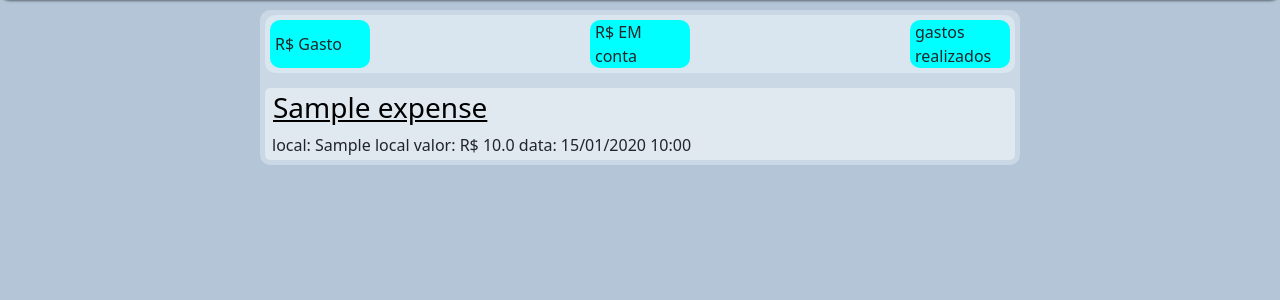
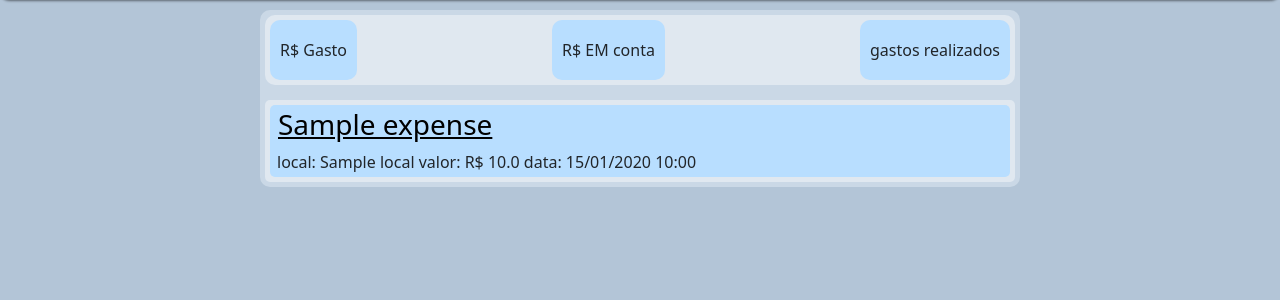
Before and after one commit to felipe-fjs/registro_de_gastos, a Flask app: page / in a window 1280 px wide. Shown: the part 56-356 px from the top of the page. Run offline with Flask 3, Linux system fonts and the light colour scheme; a user stored in the database is signed in; tables that the repository leaves empty hold one stand-in row (values such as "Sample post"); parts of the project's set-up code (start-up, migrations or seed data) failed here and were passed over; some libraries are stand-ins or nearby versions.

Commit message:
Update style.css
atualizando titulos e formas da home expenses

```diff
--- a/app/static/css/expenses/style.css
+++ b/app/static/css/expenses/style.css
@@ -22,11 +22,12 @@
     width: 100%;
     height: fit-content;
     border-radius: 10px;
-    background-color: rgba(240, 248, 255, 0.364);
+    background-color: rgba(255, 255, 255, 0.403);
 
     display: flex;
     flex-flow: row nowrap;
     justify-content: space-between;
+    align-items: center;
 
     margin-bottom: 15px;
     padding: 5px 5px;
@@ -37,19 +38,44 @@
     display: flex;
     align-items: center;
     padding: 0 5px;
-    width: 100px;
-    background-color: aqua;
+    width: fit-content;
+    height: 60px;
+    background-color: rgb(220, 238, 254);
     border-radius: 10px;
 }
 
+.total-spent-card, .balance-card, .expenses-count-card {
+    background-color: rgb(184, 222, 255);
+    flex-flow: column;
+    justify-content: center;
+    padding: 10px;
+}
+
+.total-spent-title {
+}
+
+.total-spent-amount, .balance-amount, .expenses-count-quant {
+    align-self: flex-end;
+}
+
 .expenses-card-section {
-
+    background-color: rgba(255, 255, 255, 0.403);
+    border-radius: 5px;
+    padding: 5px;
 }
 
 .expense-card {
-    background-color: rgba(255, 255, 255, 0.403);
+    /* background-color: rgba(255, 255, 255, 0.403); */
+    background-color: rgb(184, 222, 255);
     border-radius: 5px;
     padding: 3px;
+    cursor: pointer;
+
+    transition: box-shadow .25s ease-in-out;
+}
+
+.expense-card:hover {
+    box-shadow: 2px 2px 2px rgba(0, 0, 0, 0.5);
 }
 
 .expense-card-title a {
```
